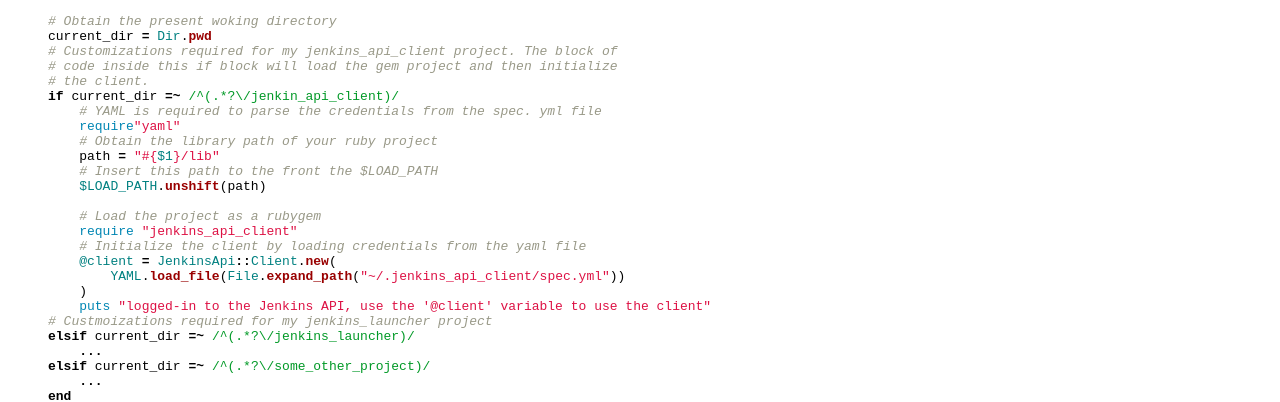
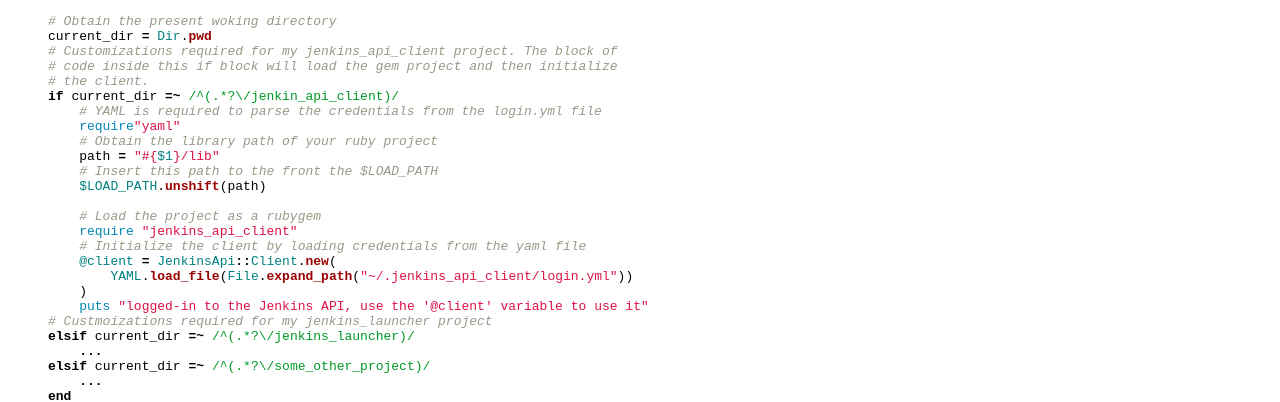
Before and after one commit to arangamani/blog, a Jekyll site: the page built from _posts/2013-07-28-customizing-irb-and-pry-sessions.md, in a window 1280 px wide. Shown: the part 750-1152 px from the top of the page. Built offline with Jekyll 4.4.1, drawn with Linux system fonts in a browser that asks for light colours; comment, search, counter and statistics services are not loaded.

Commit message:
minor corrections

```diff
--- a/_posts/2013-07-28-customizing-irb-and-pry-sessions.md
+++ b/_posts/2013-07-28-customizing-irb-and-pry-sessions.md
@@ -47,7 +47,7 @@ current_dir = Dir.pwd
 # code inside this if block will load the gem project and then initialize
 # the client.
 if current_dir =~ /^(.*?\/jenkin_api_client)/
-    # YAML is required to parse the credentials from the spec. yml file
+    # YAML is required to parse the credentials from the login.yml file
     require"yaml"
     # Obtain the library path of your ruby project
     path = "#{$1}/lib"
@@ -58,9 +58,9 @@ if current_dir =~ /^(.*?\/jenkin_api_client)/
     require "jenkins_api_client"
     # Initialize the client by loading credentials from the yaml file
     @client = JenkinsApi::Client.new(
-        YAML.load_file(File.expand_path("~/.jenkins_api_client/spec.yml"))
+        YAML.load_file(File.expand_path("~/.jenkins_api_client/login.yml"))
     )
-    puts "logged-in to the Jenkins API, use the '@client' variable to use the client"
+    puts "logged-in to the Jenkins API, use the '@client' variable to use it"
 # Custmoizations required for my jenkins_launcher project
 elsif current_dir =~ /^(.*?\/jenkins_launcher)/
     ...
```
